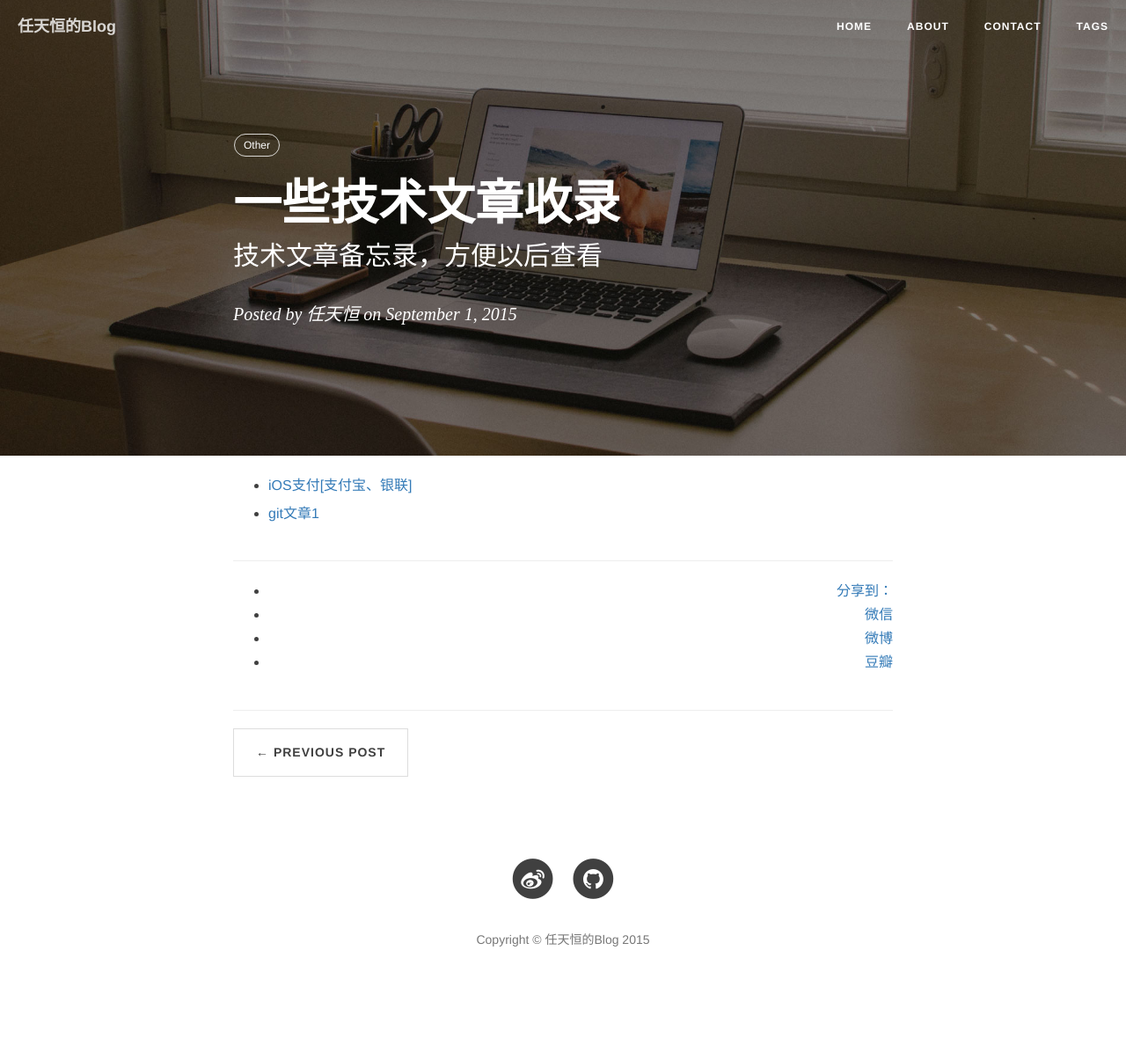
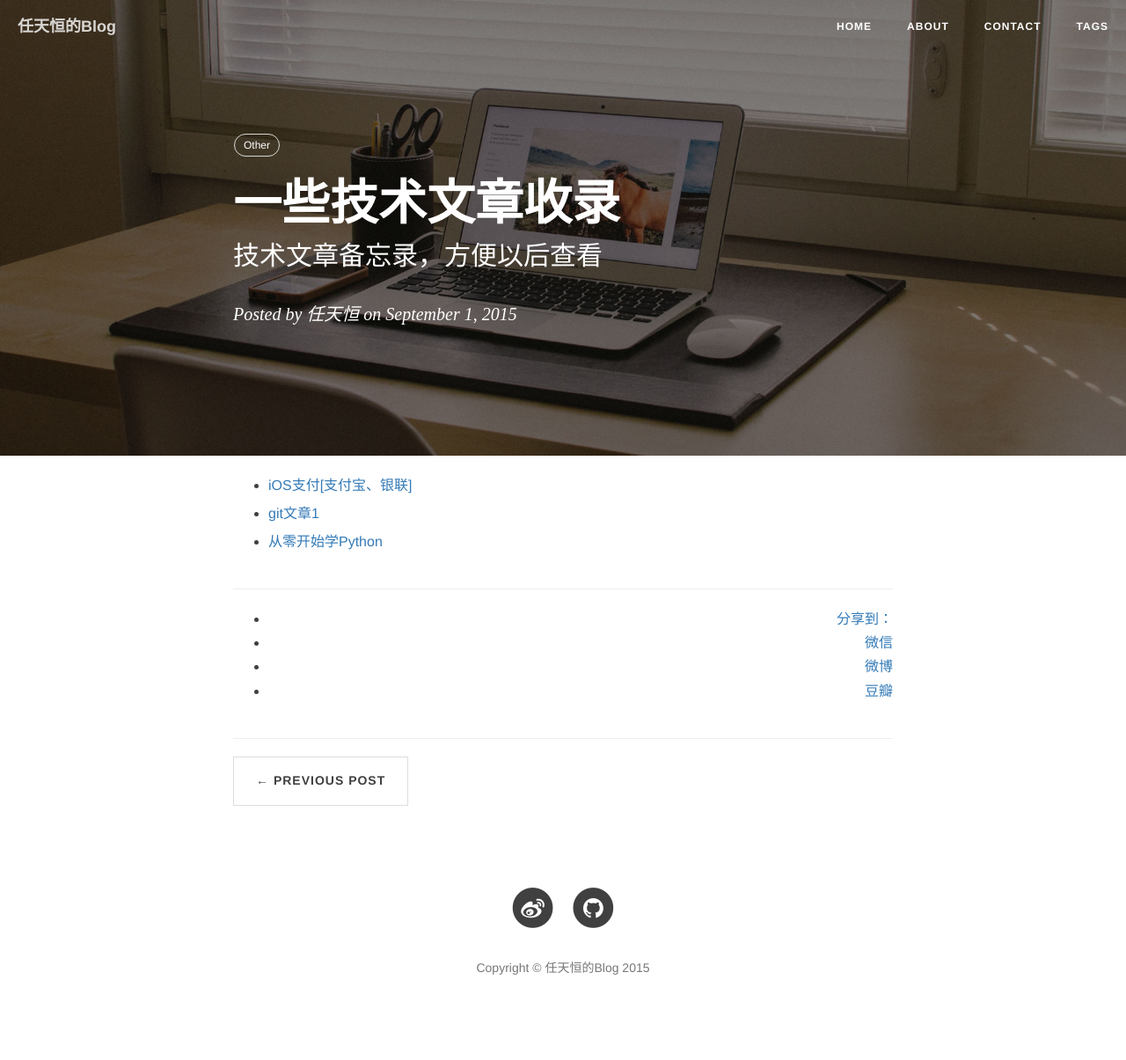
Before and after one commit to rth211/rth211.github.io, a Jekyll site: the page built from _posts/2015.09/2015-09-01-SomeGoodArticles.md, in a window 1280 px wide. Shown: the whole page at 88% size. Built offline with Jekyll 4.4.1, drawn with Linux system fonts in a browser that asks for light colours; nearby versions of some CDN libraries; comment, search, counter and statistics services are not loaded; before the commit the page ends 1173 px from its top, so only the background shows below that.

Commit message:
2015.9.1

```diff
--- a/_posts/2015.09/2015-09-01-SomeGoodArticles.md
+++ b/_posts/2015.09/2015-09-01-SomeGoodArticles.md
@@ -10,3 +10,5 @@ tags:	Other
 *	[iOS支付[支付宝、银联]](http://www.jianshu.com/p/97d38b00e53d?utm_campaign=hugo&utm_medium=reader_share&utm_content=note&utm_source=weibo)
 
 *	[git文章1](http://www.cnblogs.com/pyer/p/4752770.html)
+
+* [从零开始学Python](https://github.com/qiwsir/StarterLearningPython)
```
Also changed, not shown: _posts/2015.07/2015-07-02-iOS第三方库备忘录（Objective-C）.md (+1 -0 lines).
